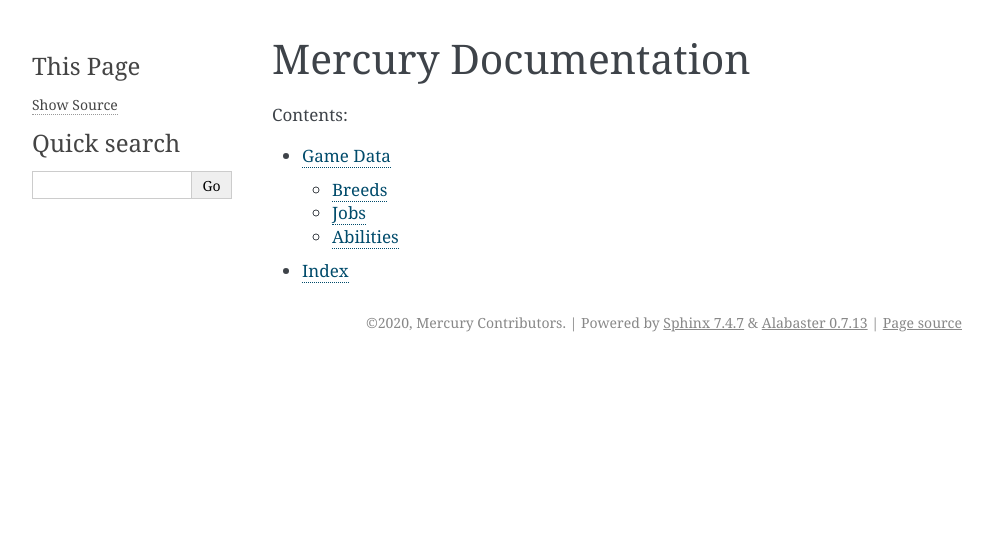
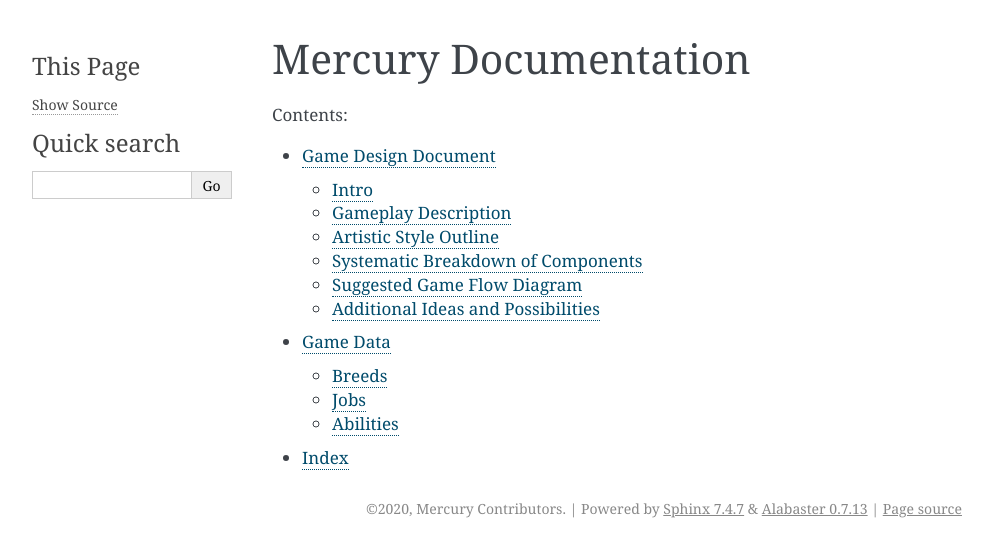
Before and after one commit to Moguri/prototype-mercury, a Sphinx documentation site: the page built from docs/index.rst, in a window 1280 px wide. Shown: the top 557 px of the page, without its empty margins (148-1140 px from the left). Built offline with Sphinx 7.4.7, drawn with Linux system fonts in a browser that asks for light colours; some of the changed lines change nothing that is shown.

Commit message:
docs: Start a game design document
This is a rough first pass to start gathering feedback. At least one
more pass will need to be done to make terms consistent.

```diff
--- a/docs/conf.py
+++ b/docs/conf.py
@@ -28,6 +28,7 @@
 # extensions coming with Sphinx (named 'sphinx.ext.*') or your custom
 # ones.
 extensions = [
+    'sphinxcontrib.mermaid',
 ]
 
 # Add any paths that contain templates here, relative to this directory.
--- /dev/null
+++ b/docs/gdd.rst
@@ -0,0 +1,272 @@
+Game Design Document
+====================
+
+Intro
+-----
+
+You are a Golem Master and you want to be the best there ever was.
+So, grab some Golems, raise them big and strong, and do battle with other Golem Masters in a tactical combat system.
+
+This game is inspired by:
+
+* Final Fantasy Tactics (combat, stats, jobs)
+* Final Fantasy Tactics Advanced (different job trees for different races)
+* Monster Rancher (monster raising sim)
+
+Gameplay Description
+--------------------
+
+Jobs
+^^^^
+
+This game utilizes a "job system."
+Each monster has access to a set of jobs and has a currently active job.
+Different jobs can provide different stat boosts and access to certain abilities.
+Jobs can also have requirements that must be met before they can be used (e.g., a certain number of levels in another job).
+
+A monster gains "experience" in a job via "Job Points" (or JP).
+After acquiring enough JP, a monster will obtain a new level in the current job.
+This is no limit to the number of levels that can be acquired for a job.
+However, job levels have no benefits themselves (e.g., stat gains).
+Instead, job levels can used to unlock new classes, and the JP earned can be spent on purchasing new :ref:`abilities`.
+Jobs can also have a number of stat boosts available for purchase with JP.
+
+Details on all available jobs can be found :doc:`here <_gen/jobs>`.
+
+Tags
+^^^^
+
+Various requirements in the game are determined by "tags."
+Some examples of requirements include:
+
+* what jobs a Golem has access to
+* what breeds a trainer has access to
+
+Monsters and trainers each have a pool of tags.
+To determine eligibility the item being checked for (e.g., a job) is compared to the appropriate tag pool.
+If all tags on the item are present in the tag pool, the requirements are met.
+In other words, the required tags are an "all of" relationship.
+
+A trainer's tag pool contains:
+
+* Any "personal tags" acquired
+
+A monster's tag pool contains:
+
+* The trainer's tags
+* The breed's tags
+* A tag for each item in a Cartesian product of available jobs and their levels.
+  For example, a monster with three levels in :ref:`job-squire` and two levels in :ref:`job-ruinsmith` will have the following tags:
+
+   * ``job_squire_1``
+   * ``job_squire_2``
+   * ``job_squire_3``
+   * ``job_ruinsmith_1``
+   * ``job_ruinsmith_2``
+
+Monster Stats
+^^^^^^^^^^^^^
+
+The monster stats are:
+
+Hit Points
+   The amount of damage a monster can take before going down
+
+Magic Points
+   A resource for using abilities
+
+Physical Attack
+   Multiplier for damage on ``physical`` abilities
+
+Magical Attack
+   Multiplier for damage on ``magical`` abilities
+
+Movement
+   The number of tiles the monster can move in a single turn
+
+.. _abilities:
+
+Abilities
+^^^^^^^^^
+
+Monsters have access to a set of abilities.
+By default, all monsters have a "Basic Attack" as determined by their active job.
+In addition to this "Basic Attack," monsters have purchased abilities.
+Abilities can be purchased for the active job with JP earned while that job has been active.
+Different jobs have access to different abilities.
+
+Once an ability has been purchased, the monster will continue to have access to it even when changing jobs.
+This can lead to some fun and interesting monster builds.
+
+Abilities have the following stats:
+
+MP Cost
+   How much MP is required to use this ability (can be zero)
+
+JP Cost
+   How much JP is required to purchase this ability
+
+Type
+   Either ``physical`` or ``magical``
+
+Range (min and max)
+   The number of tiles away the ability target can be from the ability user
+
+Power
+   This ability power (AP) determines how strong ability effects (e.g., damage) are
+
+Hit Chance:
+   How likely the ability is to succeed (100% is common)
+
+In addition to stats, abilities have a list of "effects" such as:
+
+* Doing damage (or healing with negative damage)
+* Moving the ability user
+* Moving the ability target
+* Displaying visual effects
+* Playing a sound effect
+
+Some effects (e.g., damage) make use of a derived "strength" stat.
+This is the ability power (AP) multiplied by one of physical attack (PA) or magical attack (MA) depending on the ability type.
+For example the damage of a magical attack would be ``AP * MA``.
+
+Combat
+^^^^^^
+
+This is the current focus of the game.
+The combat is turn-based.
+On each monster's turn, a monster may move up to their ``movement`` stat and use an ability (in any order).
+Movement can also be split before and after using an ability.
+
+Combat ends when one side no longer has any monsters above zero hit points.
+
+Golem Acquisition
+^^^^^^^^^^^^^^^^^
+
+Monsters are currently acquired for free from the "Market."
+This will be expanded on in the future (see :ref:`additional_ideas`).
+
+Golem Raising
+^^^^^^^^^^^^^
+
+This is pretty undefined at the moment (see :ref:`additional_ideas`).
+
+Artistic Style Outline
+----------------------
+
+* Simple
+* Clean
+* Bright/vivid colors
+* NPR/Stylized
+
+Systematic Breakdown of Components
+----------------------------------
+
+* Panda3D (often shortened to Panda) is the game engine being used
+* PBR rendering with IBL
+
+  * Using panda3d-simplepbr, still need to add IBL
+
+* GUI
+
+   * Currently using CEF, which is rather overkill
+
+      * Keeps us stuck on Python 3.7
+      * Dynamically links against Python, which causes problems to work around
+      * 100+MB dependency
+      * Can be laggy and resource intensive
+      * As a pro, it allows us to use popular web front-end technologies and CSS animations look nice
+
+   * Mostly need to drive some menus, so DirectGUI (built-in Panda GUI library) may be sufficient
+
+* Game Data
+
+   * Stored in JSON files and managed by ``gamedb``
+
+* Data Editor
+
+   * It is desirable to not require hand-editing of JSON files
+   * Ideally done with web technologies and JSON Editor
+   * Can use a web server (built using Flask, bottle, etc.) that we point a web browser to over ``localhost``
+   * Proof-of-concept Started in ``editor`` branch
+
+* Abilities system
+
+   * A system to easily define and execute abilities
+
+* Visual Effects
+
+   * Need VFX for abilities
+   * Will start with Panda's built-in particle effects
+   * Will need to use a custom file format since ptf relies on ``eval()``, which is bad news
+
+* Audio
+
+   * Need both background music and sound effects
+   * This can be handled by Pandaand its built-in OpenAL support
+   * Do we want to try something with adaptive audio?
+
+* Save/Load
+
+   * This game requires saving and loading
+   * Should be able to dump/restore state from JSON data (most internal data already has JSON representations)
+
+Suggested Game Flow Diagram
+---------------------------
+
+The main game loop is to participate in combats to gain resources to upgrade monsters.
+Once the player completes the "final battle," they "win" the game, but they may continue to play.
+
+.. mermaid::
+
+   graph TD
+      get_trainer(Create/Load Trainer) --> ranch{Ranch}
+      ranch -->get_monster(Get Monster from Market)
+      get_monster --> ranch
+      ranch --> review_monsters(Review/Upgrade Monsters)
+      review_monsters --> ranch
+      ranch --> combat
+      combat --> gain_jp(Gain JP)
+      gain_jp --> ranch
+      ranch --> boss(Boss Fight)
+      boss --> end_game[End Game]
+
+.. _additional_ideas:
+
+Additional Ideas and Possibilities
+----------------------------------
+
+* Monster age and death
+
+   * Have set lifespans with events that can reduce the lifespan (e.g., losing combat, stress)
+   * Monsters behave differently depending on age?
+
+* Acquire monster "cores" or "fragments" upon monster death to improve newly created monsters
+* Player funds
+
+   * Need ways to earn (winning combat/tournaments)
+   * Need costs
+
+      * Rent?
+      * Monster upkeep?
+      * Buying monsters or items?
+
+* Non-combat ways to improve monsters and/or acquire funds?
+* Items
+
+   * One or two "accessory" slots on monsters to give bonuses
+   * Make non-visible to reduce the amount of art required
+   * Consumables?
+
+* Allow more ratios of PA and MA in abilities
+
+   * Currently 100% PA or 100% MA
+   * For example: 50% PA and 50% MA
+   * May just do "mixed" type of 50/50 instead of exposing a ratio
+
+* Control how many monsters a trainer can take into combat with some sort of spirit points (SP)
+
+   * The trainer would have a limit (one that could be increased) of SP to spend building a team
+   * Monsters would have different SP costs (with possible discounts)
+
+* Some sort of skill tree or perks for trainers?
--- a/docs/index.rst
+++ b/docs/index.rst
@@ -5,6 +5,7 @@
    :maxdepth: 2
    :caption: Contents:
 
+   gdd.rst
    _gen/index.rst
 
 * :ref:`genindex`
--- a/docs/requirements.txt
+++ b/docs/requirements.txt
@@ -1 +1,2 @@
 sphinx~=3.2.1
+sphinxcontrib-mermaid
```
